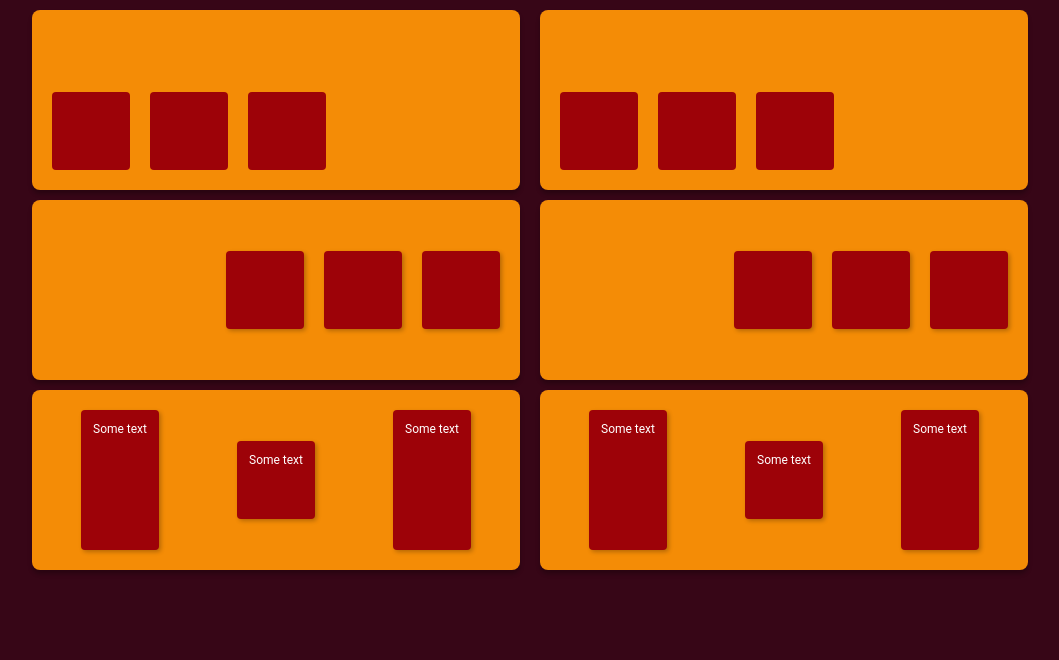
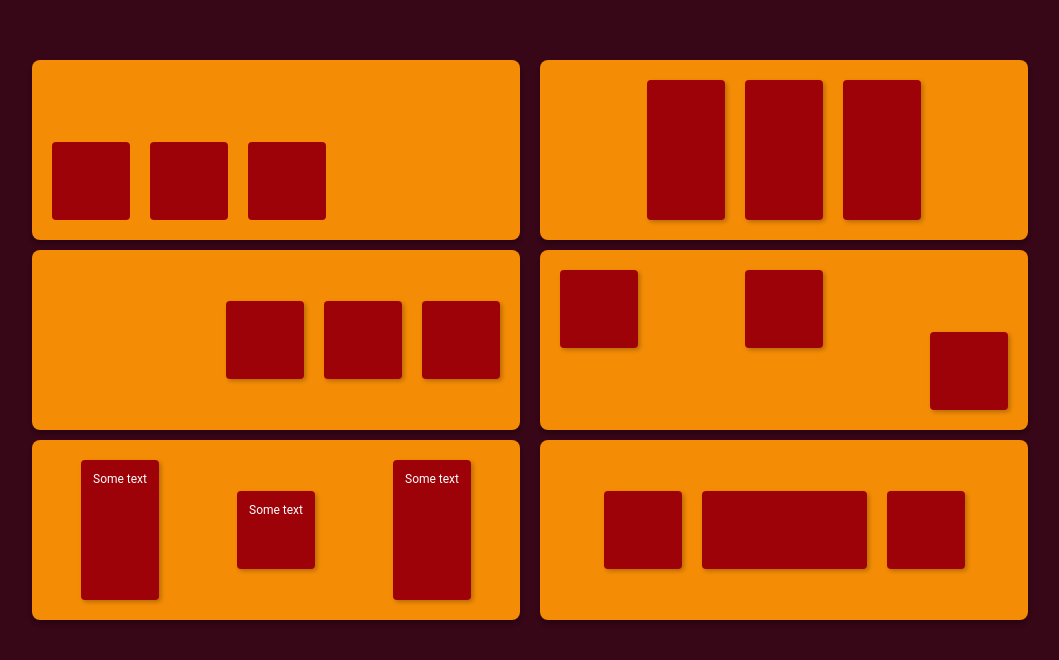
Before and after one commit to linneanestor/assignmentlesson05, a plain HTML site: page index.html in a window 1280 px wide. Shown: the whole page, without its empty margins (110-1169 px from the left). Drawn offline with Linux system fonts and the light colour scheme.

Commit message:
Third commit

```diff
--- a/index.html
+++ b/index.html
@@ -39,31 +39,28 @@
             </div>
         </section>
         <section>
-            <div class="container-topleft">
-                <div class="card">
+            <div class="container-topright">
+                <div class="cardshadow-tall">
                 </div>
-                <div class="card">
+                <div class="cardshadow-tall">
                 </div>
-                <div class="card">
+                <div class="cardshadow-tall">
                 </div>
             </div>
-            <div class="container-midleft">
+            <div class="container-midright">
+                <div class="cardshadow-up">
+                </div>
+                <div class="cardshadow-up">
+                </div>
+                <div class="cardshadow-down">
+                </div>
+            </div>
+            <div class="container-bottomright">
                 <div class="cardshadow">
                 </div>
-                <div class="cardshadow">
+                <div class="cardshadow-long">
                 </div>
                 <div class="cardshadow">
-                </div>
-            </div>
-            <div class="container-bottomleft">
-                <div class="cardshadow-tall">
-                    <p>Some text</p>
-                </div>
-                <div class="cardshadow">
-                    <p>Some text</p>
-                </div>
-                <div class="cardshadow-tall">
-                    <p>Some text</p>
                 </div>
             </div>
         </section>
--- a/styles/index.css
+++ b/styles/index.css
@@ -12,9 +12,11 @@ p {
 main {
     display: flex;
     justify-content: center;
+    margin-top: 5vh;
 }
 section {
     display: inline-block;
+    margin: 10px;
 }
 .container-topleft {
     display: flex;
@@ -25,7 +27,8 @@ section {
     height: 160px;
     flex-shrink: 0;
     padding: 10px;
-    margin: 10px;
+    margin-top: 10px;
+    margin-bottom: 10px;
     align-items: flex-end;
 }
 .card {
@@ -45,7 +48,8 @@ section {
     height: 160px;
     flex-shrink: 0;
     padding: 10px;
-    margin: 10px;
+    margin-top: 10px;
+    margin-bottom: 10px;
     align-items: center;
     justify-content: flex-end;
 }
@@ -81,7 +85,81 @@ section {
     height: 160px;
     flex-shrink: 0;
     padding: 10px;
-    margin: 10px;
+    margin-top: 10px;
+    margin-bottom: 10px;
     justify-content: space-around;
     align-items: center;
 }
+.container-topright {
+    display: flex;
+    border-radius: 8px;
+    background: #F48C06;
+    box-shadow: 0px 4px 4px 0px rgba(0, 0, 0, 0.25);
+    width: 468px;
+    height: 160px;
+    flex-shrink: 0;
+    padding: 10px;
+    margin-top: 10px;
+    margin-bottom: 10px;
+    justify-content: center;
+    align-items: center;
+}
+.container-midright {
+    display: flex;
+    border-radius: 8px;
+    background: #F48C06;
+    box-shadow: 0px 4px 4px 0px rgba(0, 0, 0, 0.25);
+    width: 468px;
+    height: 160px;
+    flex-shrink: 0;
+    padding: 10px;
+    margin-top: 10px;
+    margin-bottom: 10px;
+    justify-content: space-between;
+}
+.container-bottomright {
+    display: flex;
+    border-radius: 8px;
+    background: #F48C06;
+    box-shadow: 0px 4px 4px 0px rgba(0, 0, 0, 0.25);
+    width: 468px;
+    height: 160px;
+    flex-shrink: 0;
+    padding: 10px;
+    margin-top: 10px;
+    margin-bottom: 10px;
+    align-items: center;
+    justify-content: center;
+}
+.cardshadow-up {
+    display: flex;
+    width: 78px;
+    height: 78px;
+    flex-shrink: 0;
+    border-radius: 4px;
+    background: #9D0208;
+    box-shadow: 2px 2px 4px 0px rgba(0, 0, 0, 0.25);
+    margin: 10px;
+}
+.cardshadow-down {
+    display: flex;
+    width: 78px;
+    height: 78px;
+    flex-shrink: 0;
+    border-radius: 4px;
+    background: #9D0208;
+    box-shadow: 2px 2px 4px 0px rgba(0, 0, 0, 0.25);
+    margin: 10px;
+    align-self: flex-end;
+}
+.cardshadow-long {
+    display: flex;
+    width: 78px;
+    height: 78px;
+    flex-shrink: 0;
+    border-radius: 4px;
+    background: #9D0208;
+    box-shadow: 2px 2px 4px 0px rgba(0, 0, 0, 0.25);
+    margin: 10px;
+    flex-grow: 0.5;
+}
```
